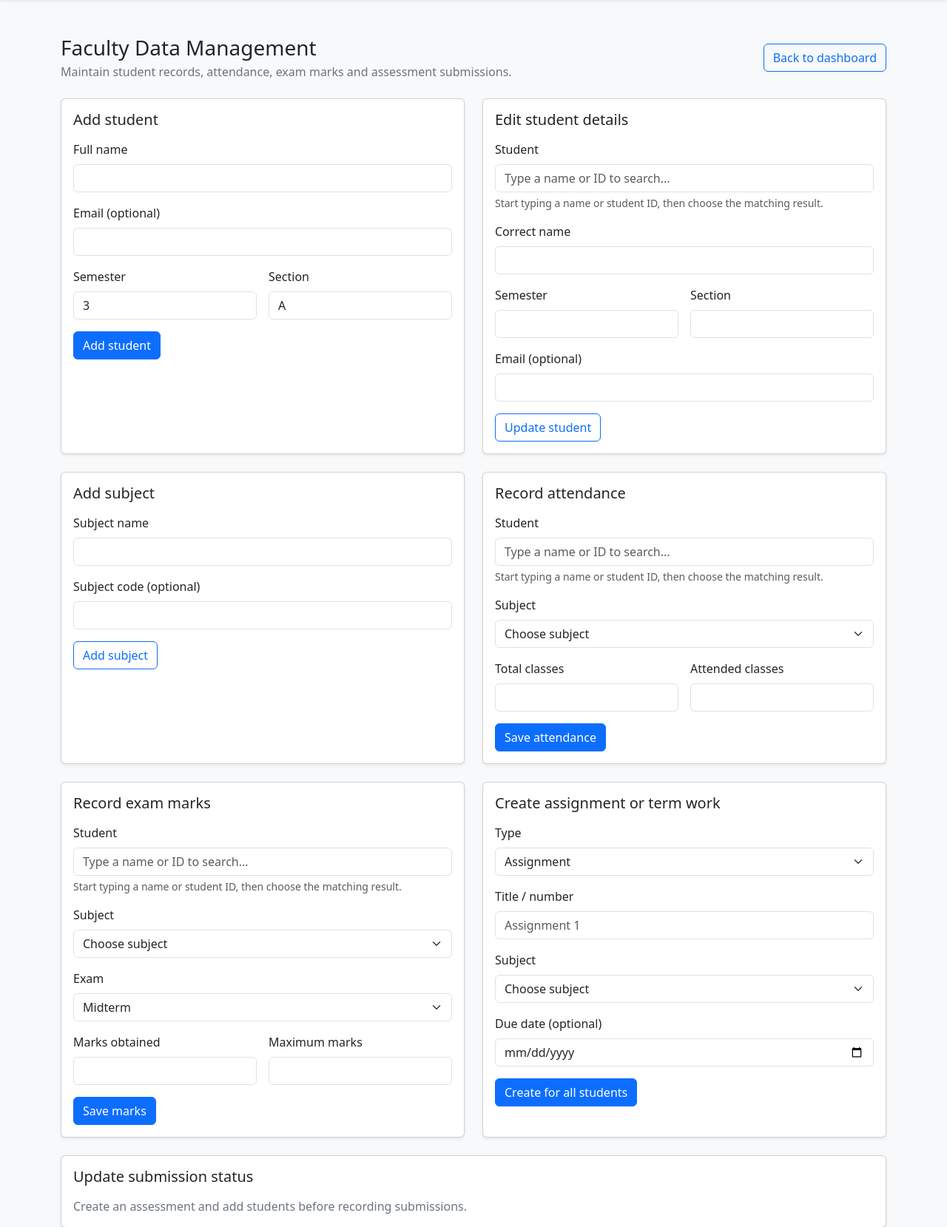
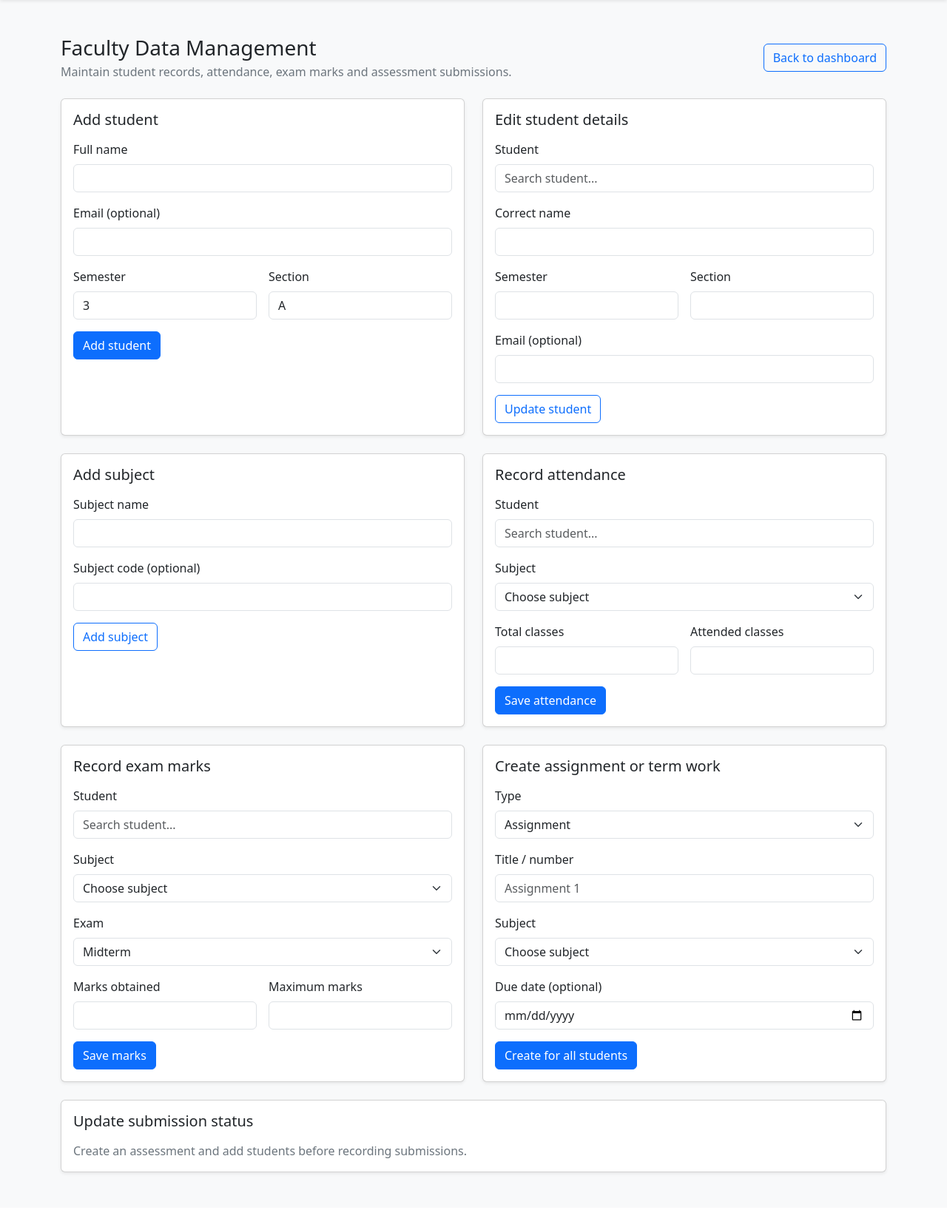
Before and after one commit to pharswanmohit07-cell/smart-academic-companion, a Flask app: page /faculty/manage in a window 1280 px wide. Shown: the part 58-1717 px from the top of the page at 74% size. After the commit the page ends 1646 px from the top, so only its background shows below. Run offline with Flask 3, Linux system fonts and the light colour scheme; data that the repository does not hold is empty; parts of the project's set-up code (start-up, migrations or seed data) failed here and were passed over.

Commit message:
Polish searchable student dropdowns and align submission form

```diff
--- a/templates/faculty_manage.html
+++ b/templates/faculty_manage.html
@@ -10,10 +10,6 @@
 
 {% if message %}<div class="alert alert-success" role="status">{{ message }}</div>{% endif %}
 {% if error %}<div class="alert alert-danger" role="alert">{{ error }}</div>{% endif %}
-
-<datalist id="student-options">
-  {% for student in students %}<option value="{{ student.name }} (ID {{ student.student_id }})"></option>{% endfor %}
-</datalist>
 
 <div class="row g-4">
   <div class="col-12 col-xl-6">
@@ -35,9 +31,11 @@
       <h2 class="h5 mb-3">Edit student details</h2>
       <form method="post" class="row g-3">
         <input type="hidden" name="action" value="edit_student">
-        <div class="col-12"><label class="form-label" for="edit-student">Student</label><input class="form-control student-picker" id="edit-student-search" list="student-options" placeholder="Type a name or ID to search..." autocomplete="off" required aria-describedby="edit-student-help">
-        <input type="hidden" id="edit-student" name="student_id" required>
-        <div class="form-text" id="edit-student-help">Start typing a name or student ID, then choose the matching result.</div></div>
+        <div class="col-12"><label class="form-label" for="edit-student">Student</label><div class="student-picker-wrap position-relative">
+          <input class="form-control student-picker" id="edit-student-search" placeholder="Search student..." autocomplete="off" required aria-label="Search student by name or ID">
+          <input type="hidden" id="edit-student" name="student_id" required>
+          <div class="student-picker-results list-group position-absolute w-100 shadow-sm d-none" role="listbox" aria-label="Matching students"></div>
+        </div></div>
         <div class="col-12"><label class="form-label" for="edit-name">Correct name</label><input class="form-control" id="edit-name" name="name" required maxlength="120"></div>
         <div class="col-6"><label class="form-label" for="edit-semester">Semester</label><input class="form-control" id="edit-semester" type="number" name="semester" min="1" max="12" required></div>
         <div class="col-6"><label class="form-label" for="edit-section">Section</label><input class="form-control" id="edit-section" name="section" maxlength="10" required></div>
@@ -64,9 +62,11 @@
       <h2 class="h5 mb-3">Record attendance</h2>
       <form method="post" class="row g-3">
         <input type="hidden" name="action" value="save_attendance">
-        <div class="col-12"><label class="form-label" for="attendance-student">Student</label><input class="form-control student-picker" id="attendance-student-search" list="student-options" placeholder="Type a name or ID to search..." autocomplete="off" required aria-describedby="attendance-student-help">
-        <input type="hidden" id="attendance-student" name="student_id" required>
-        <div class="form-text" id="attendance-student-help">Start typing a name or student ID, then choose the matching result.</div></div>
+        <div class="col-12"><label class="form-label" for="attendance-student">Student</label><div class="student-picker-wrap position-relative">
+          <input class="form-control student-picker" id="attendance-student-search" placeholder="Search student..." autocomplete="off" required aria-label="Search student by name or ID">
+          <input type="hidden" id="attendance-student" name="student_id" required>
+          <div class="student-picker-results list-group position-absolute w-100 shadow-sm d-none" role="listbox" aria-label="Matching students"></div>
+        </div></div>
         <div class="col-12"><label class="form-label" for="attendance-subject">Subject</label><select class="form-select" id="attendance-subject" name="subject_id" required><option value="">Choose subject</option>{% for subject in subjects %}<option value="{{ subject.subject_id }}">{{ subject.subject_name }}</option>{% endfor %}</select></div>
         <div class="col-6"><label class="form-label" for="total-classes">Total classes</label><input class="form-control" id="total-classes" type="number" min="1" name="total_classes" required></div>
         <div class="col-6"><label class="form-label" for="attended-classes">Attended classes</label><input class="form-control" id="attended-classes" type="number" min="0" name="attended_classes" required></div>
@@ -80,9 +80,11 @@
       <h2 class="h5 mb-3">Record exam marks</h2>
       <form method="post" class="row g-3">
         <input type="hidden" name="action" value="save_marks">
-        <div class="col-12"><label class="form-label" for="marks-student">Student</label><input class="form-control student-picker" id="marks-student-search" list="student-options" placeholder="Type a name or ID to search..." autocomplete="off" required aria-describedby="marks-student-help">
-        <input type="hidden" id="marks-student" name="student_id" required>
-        <div class="form-text" id="marks-student-help">Start typing a name or student ID, then choose the matching result.</div></div>
+        <div class="col-12"><label class="form-label" for="marks-student">Student</label><div class="student-picker-wrap position-relative">
+          <input class="form-control student-picker" id="marks-student-search" placeholder="Search student..." autocomplete="off" required aria-label="Search student by name or ID">
+          <input type="hidden" id="marks-student" name="student_id" required>
+          <div class="student-picker-results list-group position-absolute w-100 shadow-sm d-none" role="listbox" aria-label="Matching students"></div>
+        </div></div>
         <div class="col-12"><label class="form-label" for="marks-subject">Subject</label><select class="form-select" id="marks-subject" name="subject_id" required><option value="">Choose subject</option>{% for subject in subjects %}<option value="{{ subject.subject_id }}">{{ subject.subject_name }}</option>{% endfor %}</select></div>
         <div class="col-12"><label class="form-label" for="exam-name">Exam</label><select class="form-select" id="exam-name" name="exam_name" required><option value="Midterm">Midterm</option><option value="End Term">End Term</option></select></div>
         <div class="col-6"><label class="form-label" for="marks-obtained">Marks obtained</label><input class="form-control" id="marks-obtained" type="number" min="0" step="0.5" name="marks_obtained" required></div>
@@ -113,9 +115,11 @@
       <form method="post" class="row g-3 align-items-end">
         <input type="hidden" name="action" value="save_submission">
         <div class="col-12 col-md-5"><label class="form-label" for="submission-assessment">Assessment</label><select class="form-select" id="submission-assessment" name="assessment_id" required><option value="">Choose assessment</option>{% for assessment in assessments %}<option value="{{ assessment.assessment_id }}">{{ assessment.subject_name }} · {{ assessment.title }} ({{ 'Term Work' if assessment.assessment_type == 'term_work' else 'Assignment' }})</option>{% endfor %}</select></div>
-        <div class="col-12 col-md-4"><label class="form-label" for="submission-student">Student</label><input class="form-control student-picker" id="submission-student-search" list="student-options" placeholder="Type a name or ID to search..." autocomplete="off" required aria-describedby="submission-student-help">
-        <input type="hidden" id="submission-student" name="student_id" required>
-        <div class="form-text" id="submission-student-help">Start typing a name or student ID, then choose the matching result.</div></div>
+        <div class="col-12 col-md-4"><label class="form-label" for="submission-student">Student</label><div class="student-picker-wrap position-relative">
+          <input class="form-control student-picker" id="submission-student-search" placeholder="Search student..." autocomplete="off" required aria-label="Search student by name or ID">
+          <input type="hidden" id="submission-student" name="student_id" required>
+          <div class="student-picker-results list-group position-absolute w-100 shadow-sm d-none" role="listbox" aria-label="Matching students"></div>
+        </div></div>
         <div class="col-12 col-md-2"><label class="form-label" for="submission-status">Status</label><select class="form-select" id="submission-status" name="submitted"><option value="1">Submitted</option><option value="0">Pending</option></select></div>
         <div class="col-12 col-md-1"><button class="btn btn-primary w-100" type="submit" aria-label="Save submission status">Save</button></div>
       </form>
@@ -131,20 +164,69 @@
     { id: "{{ student.student_id }}", label: {{ (student.name ~ ' (ID ' ~ student.student_id ~ ')')|tojson }} }{% if not loop.last %},{% endif %}
     {% endfor %}
   ];
+
   document.querySelectorAll(".student-picker").forEach((picker) => {
     const hidden = document.getElementById(picker.id.replace("-search", ""));
     const form = picker.closest("form");
-    function syncStudent() {
-      const match = students.find((student) => student.label.toLowerCase() === picker.value.trim().toLowerCase());
-      hidden.value = match ? match.id : "";
-      picker.setCustomValidity(picker.value.trim() && !match ? "Choose a student from the suggestions." : "");
+    const results = picker.parentElement.querySelector(".student-picker-results");
+
+    function closeResults() {
+      results.classList.add("d-none");
+      results.replaceChildren();
     }
-    picker.addEventListener("input", syncStudent);
-    picker.addEventListener("change", syncStudent);
+
+    function renderResults() {
+      const query = picker.value.trim().toLowerCase();
+      hidden.value = "";
+      results.replaceChildren();
+      const matches = students.filter((student) =>
+        student.label.toLowerCase().includes(query) || student.id.includes(query)
+      ).slice(0, 50);
+
+      if (!matches.length) {
+        const empty = document.createElement("div");
+        empty.className = "student-picker-empty";
+        empty.textContent = "No matching students";
+        results.appendChild(empty);
+      } else {
+        matches.forEach((student) => {
+          const option = document.createElement("button");
+          option.type = "button";
+          option.className = "list-group-item list-group-item-action";
+          option.setAttribute("role", "option");
+          option.textContent = student.label;
+          option.addEventListener("mousedown", (event) => event.preventDefault());
+          option.addEventListener("click", () => {
+            picker.value = student.label;
+            hidden.value = student.id;
+            picker.setCustomValidity("");
+            closeResults();
+          });
+          results.appendChild(option);
+        });
+      }
+      results.classList.remove("d-none");
+    }
+
+    picker.addEventListener("focus", renderResults);
+    picker.addEventListener("input", renderResults);
+    picker.addEventListener("keydown", (event) => {
+      if (event.key === "Escape") closeResults();
+      if (event.key === "Enter" && !results.classList.contains("d-none")) {
+        const firstOption = results.querySelector("button");
+        if (firstOption) {
+          event.preventDefault();
+          firstOption.click();
+        }
+      }
+    });
+    document.addEventListener("click", (event) => {
+      if (!picker.parentElement.contains(event.target)) closeResults();
+    });
     form.addEventListener("submit", (event) => {
-      syncStudent();
       if (!hidden.value) {
         event.preventDefault();
+        picker.setCustomValidity("Select a student from the search results.");
         picker.reportValidity();
         picker.focus();
       }
```
Also changed, not shown: other parts of templates/faculty_manage.html (+29 -0 lines).
